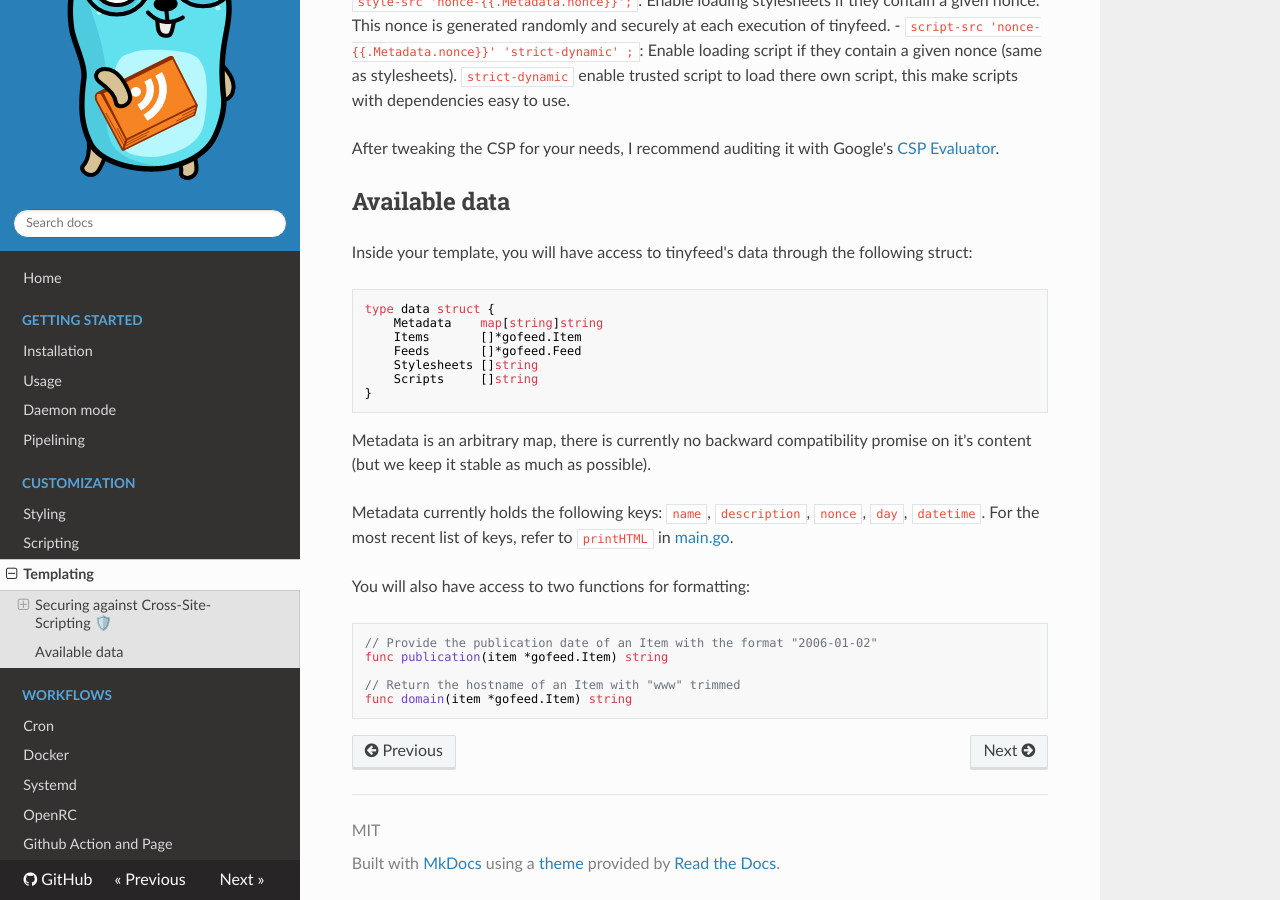
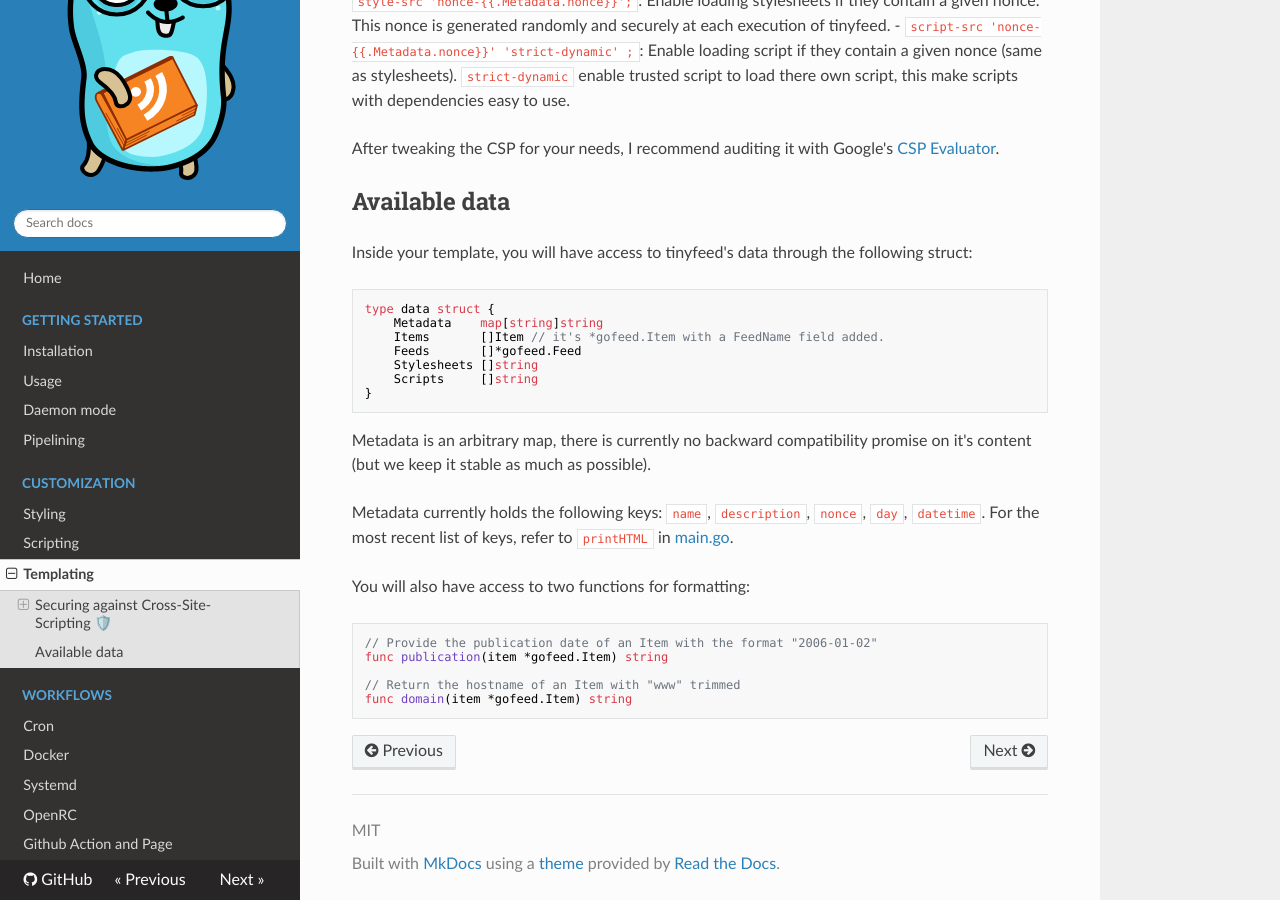
Before and after one commit to TheBigRoomXXL/tinyfeed, an MkDocs documentation site: the page built from docs/templating.md, in a window 1280 px wide and 900 px high, scrolled down 1868 px. Built offline with MkDocs 1.6.1, drawn with Linux system fonts in a browser that asks for light colours; nearby versions of some CDN libraries.

Commit message:
docs: update `Items` signature in templating guide

````diff
--- a/docs/templating.md
+++ b/docs/templating.md
@@ -73,7 +73,7 @@ Inside your template, you will have access to tinyfeed's data through the follow
 ```go
 type data struct {
     Metadata    map[string]string
-    Items       []*gofeed.Item
+    Items       []Item // it's *gofeed.Item with a FeedName field added.
     Feeds       []*gofeed.Feed
     Stylesheets []string
     Scripts     []string
````
